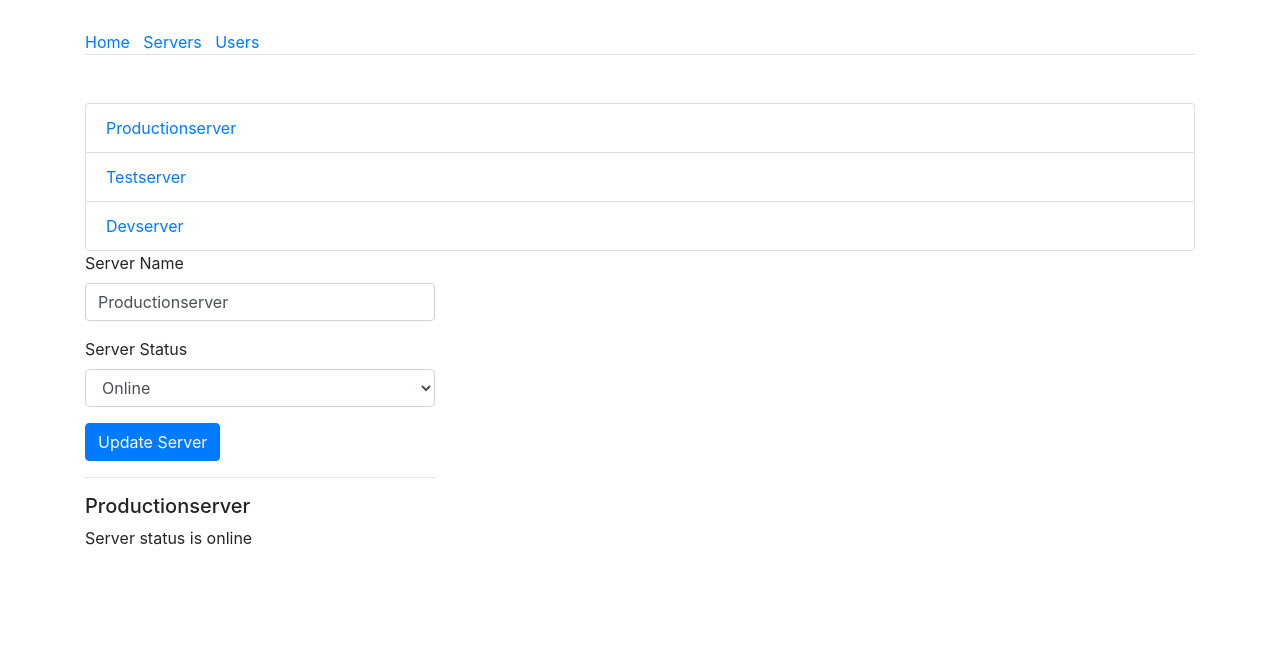
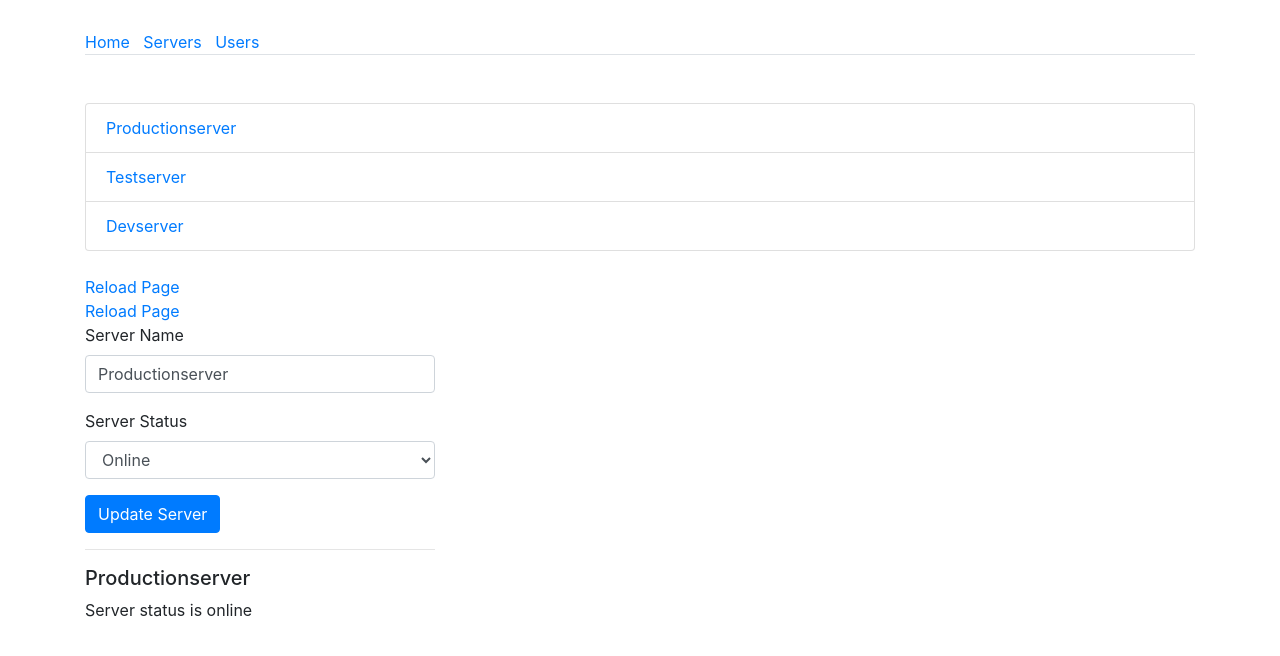
Before and after one commit to spankbang/AngularLearnRouting, an Angular app: page /servers in a window 1280 px wide. Shown: the top 656 px of the page. Built offline with nearby package versions, Linux system fonts and the light colour scheme.

Commit message:
understood the navigation paths absolute and relative paths

```diff
--- a/src/app/servers/servers.component.html
+++ b/src/app/servers/servers.component.html
@@ -9,7 +9,24 @@
       </a>
     </div>
   </div>
-  <div class="col-xs-12 col-sm-4">
+  <div class="col-xs-12 col-sm-4"> <br>
+
+
+
+    <a routerLink="servers">Reload Page</a> <br>
+    <!-- In this we will get the error in console because it redirects to
+
+         ==>>     127.0.0.1:4200/servers/servers     <<== (which is not available !)
+
+    which is relative to 127.0.0.1:4200/servers only, for this, we have to go for following process
+
+    -->
+
+    <a routerLink="/servers">Reload Page</a> <br>
+    <!-- Just add the / before the servers so it will choose the absolute path ! only and hence we won't get any error. -->
+
+
+
     <app-edit-server></app-edit-server>
     <hr>
     <app-server></app-server>
```
